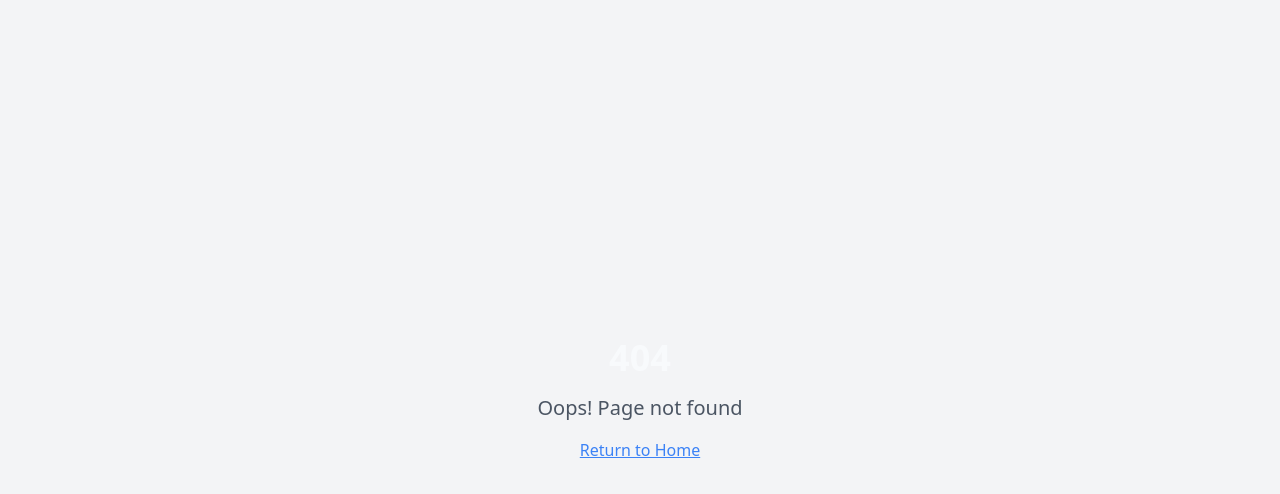
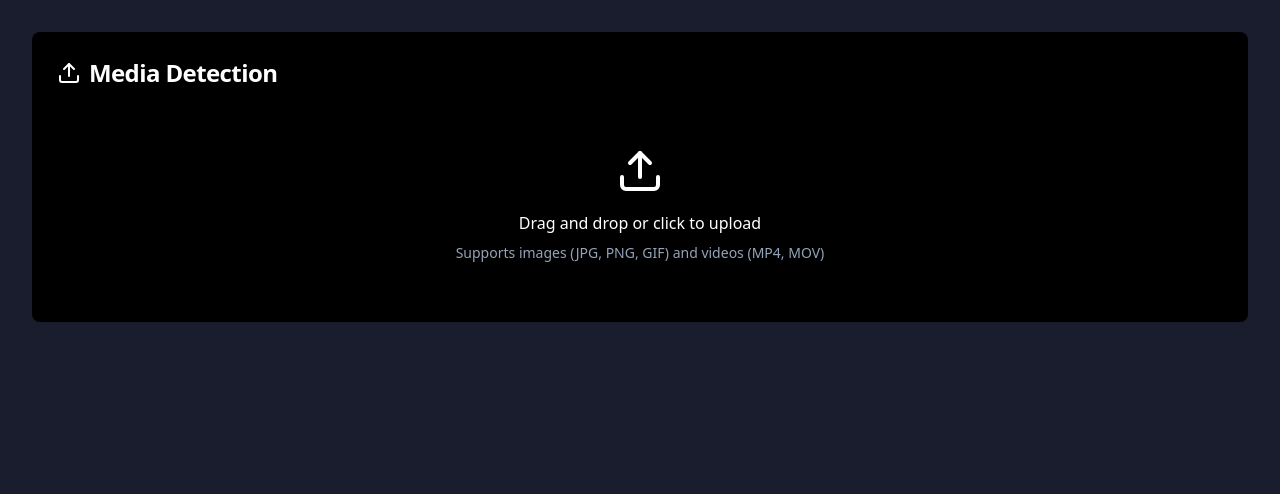
Before and after one commit to Sneha73685/DomeWatch, a React (Vite) app: page /media-detection in a window 1280 px wide. Before the commit this address had no page. Shown: the top 494 px of the page. Built offline with nearby package versions, Linux system fonts and the light colour scheme.

Commit message:
Add image and video upload page
Implement a page for uploading images and videos, including a loading screen during the upload process.

```diff
--- a/src/App.tsx
+++ b/src/App.tsx
@@ -15,6 +15,7 @@ import Operators from "./pages/Operators";
 import Settings from "./pages/Settings";
 import NotFound from "./pages/NotFound";
 import CameraDetection from "./pages/CameraDetection";
+import MediaDetection from "./pages/MediaDetection";
 
 const queryClient = new QueryClient();
 
@@ -36,6 +37,7 @@ const App = () => (
             <Route path="/analytics" element={<Analytics />} />
             <Route path="/operators" element={<Operators />} />
             <Route path="/settings" element={<Settings />} />
+            <Route path="/media-detection" element={<MediaDetection />} />
             <Route path="*" element={<NotFound />} />
           </Routes>
         </BrowserRouter>
--- a/src/pages/Detection.tsx
+++ b/src/pages/Detection.tsx
@@ -1,4 +1,3 @@
-
 import { useState } from "react";
 import { Header } from "@/components/dashboard/Header";
 import { Sidebar } from "@/components/dashboard/Sidebar";
@@ -8,6 +7,8 @@ import { Card, CardContent, CardDescription, CardHeader, CardTitle } from "@/com
 import { Button } from "@/components/ui/button";
 import { Progress } from "@/components/ui/progress";
 import { toast } from "sonner";
+import { Upload } from "lucide-react";
+import { navigate } from "react-router-dom";
 
 export default function Detection() {
   const [isSidebarOpen, setIsSidebarOpen] = useState(false);
@@ -49,7 +50,16 @@ export default function Detection() {
 
         <main className="flex-1 p-4 md:p-6">
           <div className="grid gap-4 md:gap-6">
-            <h1 className="text-2xl font-bold text-white">Detection Systems</h1>
+            <div className="flex justify-between items-center">
+              <h1 className="text-2xl font-bold text-white">Detection Systems</h1>
+              <Button
+                className="bg-dome-purple hover:bg-dome-purple/90 text-white"
+                onClick={() => navigate("/media-detection")}
+              >
+                <Upload className="mr-2 h-4 w-4" />
+                Upload Media
+              </Button>
+            </div>
 
             <div className="grid grid-cols-1 gap-4 md:grid-cols-2 lg:grid-cols-3">
               <Card className="bg-dome-darker border-dome-purple/10">
--- /dev/null
+++ b/src/pages/MediaDetection.tsx
@@ -0,0 +1,96 @@
+
+import { useState } from "react";
+import { Card, CardContent, CardHeader, CardTitle } from "@/components/ui/card";
+import { Button } from "@/components/ui/button";
+import { Upload, Loader } from "lucide-react";
+import { useToast } from "@/hooks/use-toast";
+
+export default function MediaDetection() {
+  const [isLoading, setIsLoading] = useState(false);
+  const [uploadedFile, setUploadedFile] = useState<File | null>(null);
+  const { toast } = useToast();
+
+  const handleFileUpload = (event: React.ChangeEvent<HTMLInputElement>) => {
+    const file = event.target.files?.[0];
+    if (!file) return;
+
+    // Check file type
+    const validTypes = ['image/jpeg', 'image/png', 'image/gif', 'video/mp4', 'video/quicktime'];
+    if (!validTypes.includes(file.type)) {
+      toast({
+        title: "Invalid file type",
+        description: "Please upload an image (JPG, PNG, GIF) or video (MP4, MOV)",
+        variant: "destructive",
+      });
+      return;
+    }
+
+    setUploadedFile(file);
+    handleDetection(file);
+  };
+
+  const handleDetection = async (file: File) => {
+    setIsLoading(true);
+
+    // Simulate detection process
+    await new Promise(resolve => setTimeout(resolve, 3000));
+
+    toast({
+      title: "Detection Complete",
+      description: "Analysis of the uploaded media has been completed.",
+    });
+
+    setIsLoading(false);
+  };
+
+  return (
+    <div className="container mx-auto p-8">
+      <Card className="bg-dome-darker border-dome-purple/10">
+        <CardHeader>
+          <CardTitle className="text-2xl text-white flex items-center gap-2">
+            <Upload className="h-6 w-6" />
+            Media Detection
+          </CardTitle>
+        </CardHeader>
+        <CardContent>
+          {isLoading ? (
+            <div className="flex flex-col items-center justify-center space-y-4 min-h-[300px]">
+              <Loader className="h-12 w-12 text-dome-purple animate-spin" />
+              <p className="text-dome-purple-light">Analyzing uploaded media...</p>
+            </div>
+          ) : (
+            <div className="space-y-6">
+              <div
+                className="border-2 border-dashed border-dome-purple/20 rounded-lg p-8 text-center hover:border-dome-purple/40 transition-colors"
+                onClick={() => document.getElementById('file-upload')?.click()}
+              >
+                <input
+                  type="file"
+                  id="file-upload"
+                  className="hidden"
+                  accept="image/*, video/*"
+                  onChange={handleFileUpload}
+                />
+                <Upload className="h-12 w-12 mx-auto mb-4 text-dome-purple-light" />
+                <p className="text-dome-purple-light mb-2">
+                  Drag and drop or click to upload
+                </p>
+                <p className="text-sm text-muted-foreground">
+                  Supports images (JPG, PNG, GIF) and videos (MP4, MOV)
+                </p>
+              </div>
+
+              {uploadedFile && (
+                <div className="p-4 bg-dome-purple/10 rounded-lg">
+                  <p className="text-dome-purple-light">
+                    Selected file: {uploadedFile.name}
+                  </p>
+                </div>
+              )}
+            </div>
+          )}
+        </CardContent>
+      </Card>
+    </div>
+  );
+}
```
